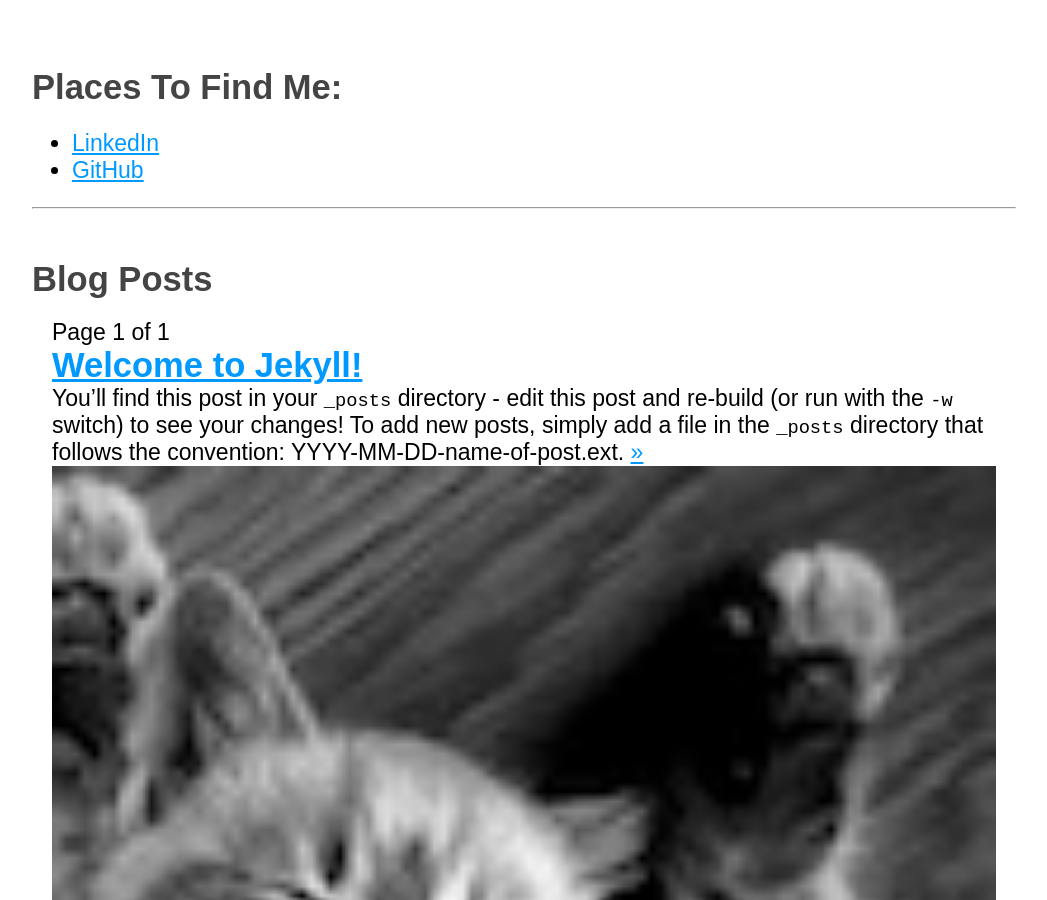
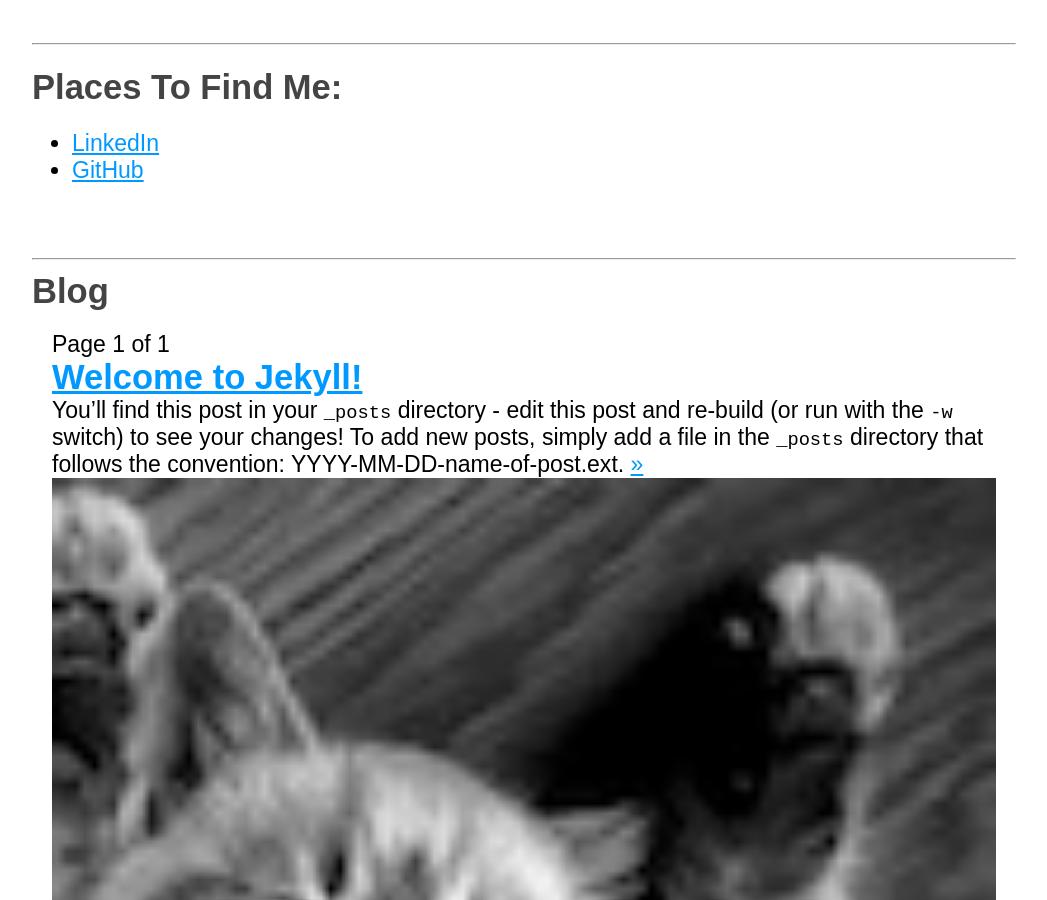
Before and after one commit to NiallBunting/niallbunting.github.io, a Jekyll site: the page built from index.html, in a window 1280 px wide and 900 px high, scrolled down 585 px. Shown: the whole window, without its empty margins (116-1163 px from the left). Built offline with Jekyll 4.4.1, drawn with Linux system fonts in a browser that asks for light colours; the list of posts is cut into pages by our own code.

Commit message:
Add hr's back to the right place

```diff
--- a/_layouts/index.html
+++ b/_layouts/index.html
@@ -41,12 +41,11 @@
 					<li><a href="url-multi-redirect">Multiple URL Forwarder.</a></li>
 					<li><a href="ukdvorak">Microsoft UK Dvorak Keyboard Layout</a></li>
 				</ul>
-			<hr>
 		</div>
 	</div>
 	<div class="wrapper">
 		<div class="content">
-
+			<hr>
 			<p>
 				<h2>Places To Find Me:</h2>
 				<ul>
@@ -54,13 +53,13 @@
 					<li><a href="http://github.com/NiallBunting/">GitHub</a></li>
 				</ul>
 			</p>
-			<hr>
 		</div>
 	</div>
 
 	<div class="wrapper">
 		<div class="content">
-			<h2>Blog Posts</h2>
+			<hr>
+			<h2>Blog</h2>
 			{{content}}
 		</div>
 	</div>
```
